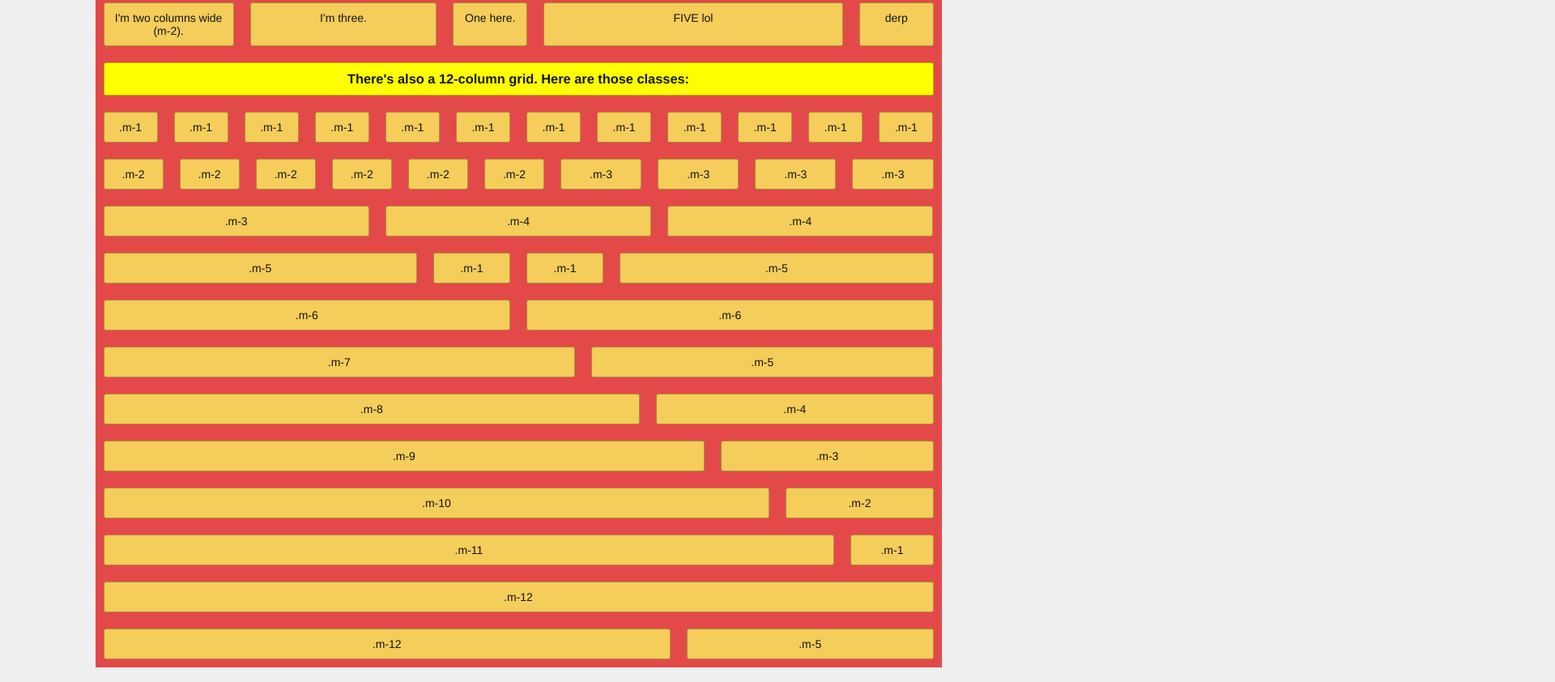
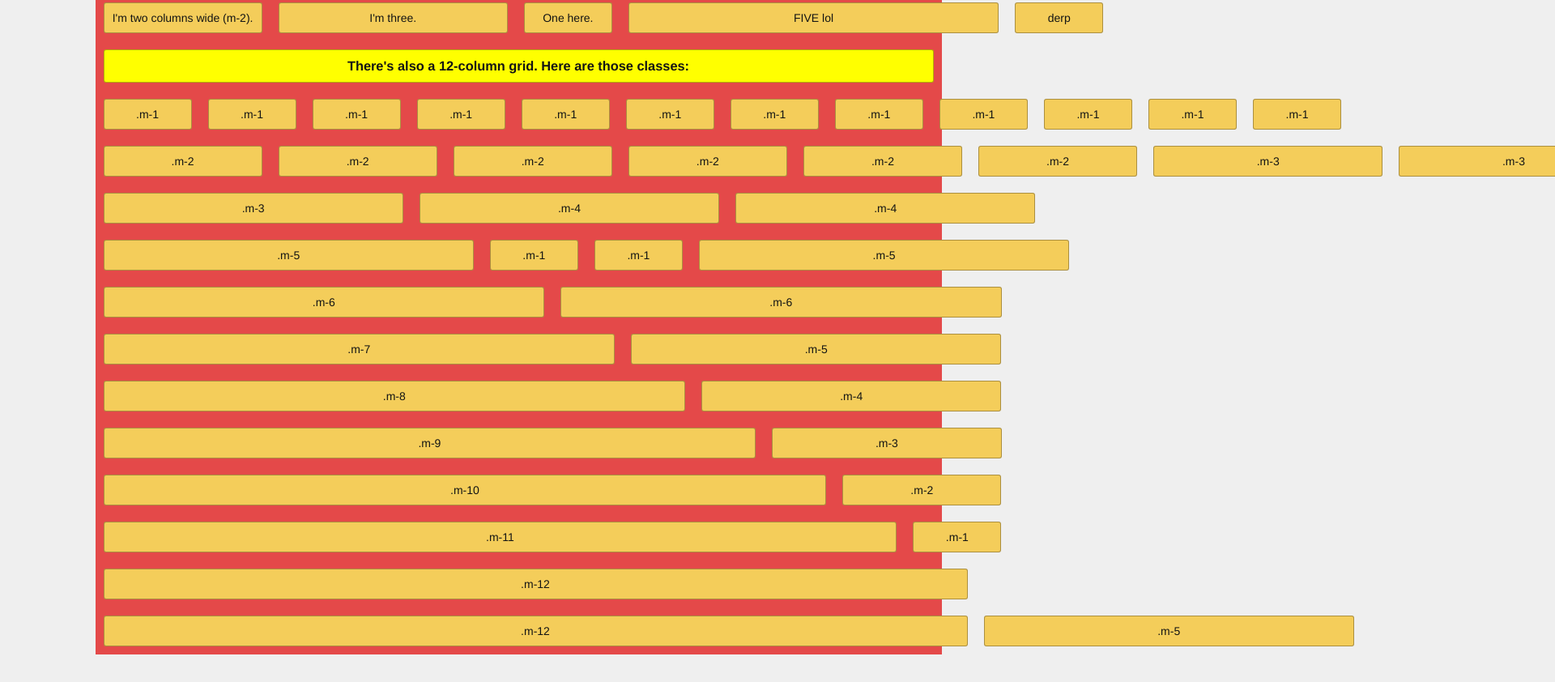
Before and after one commit to austinbillings/mansion, a website: page demo/index.html in a window 1280 px wide. Shown: the part 1094-1936 px from the top of the page at 81% size, 1920 px wide, since content can reach past the window. Drawn offline with nearby package versions, Linux system fonts and the light colour scheme; files that its build step writes are made by us from their sources.

Commit message:
Set flex-shrink to 0 for 12-column based classes

```diff
--- a/src/grid.less
+++ b/src/grid.less
@@ -90,18 +90,18 @@ m, .m  { flex: 1; }
 
 // COOOOOLLUMMMNNNSSSSSSSS BROOOO ~=============================================
 
-.m-1  { flex: 0 1 8.33%; }
-.m-2  { flex: 0 1 16.66%; }
-.m-3  { flex: 0 1 25%; }
-.m-4  { flex: 0 1 33.33%; }
-.m-5  { flex: 0 1 41.66%; }
-.m-6  { flex: 0 1 50%; }
-.m-7  { flex: 0 1 58.33%; }
-.m-8  { flex: 0 1 66.66%; }
-.m-9  { flex: 0 1 75%; }
-.m-10 { flex: 0 1 83.33%; }
-.m-11 { flex: 0 1 91.66%; }
-.m-12 { flex: 0 1 100%; }
+.m-1  { flex: 0 0 8.33%; }
+.m-2  { flex: 0 0 16.66%; }
+.m-3  { flex: 0 0 25%; }
+.m-4  { flex: 0 0 33.33%; }
+.m-5  { flex: 0 0 41.66%; }
+.m-6  { flex: 0 0 50%; }
+.m-7  { flex: 0 0 58.33%; }
+.m-8  { flex: 0 0 66.66%; }
+.m-9  { flex: 0 0 75%; }
+.m-10 { flex: 0 0 83.33%; }
+.m-11 { flex: 0 0 91.66%; }
+.m-12 { flex: 0 0 100%; }
 
 @media @xs {
   .m-xs-1  { .m-1  }
```
Also changed, not shown: dist/mansion.css.
